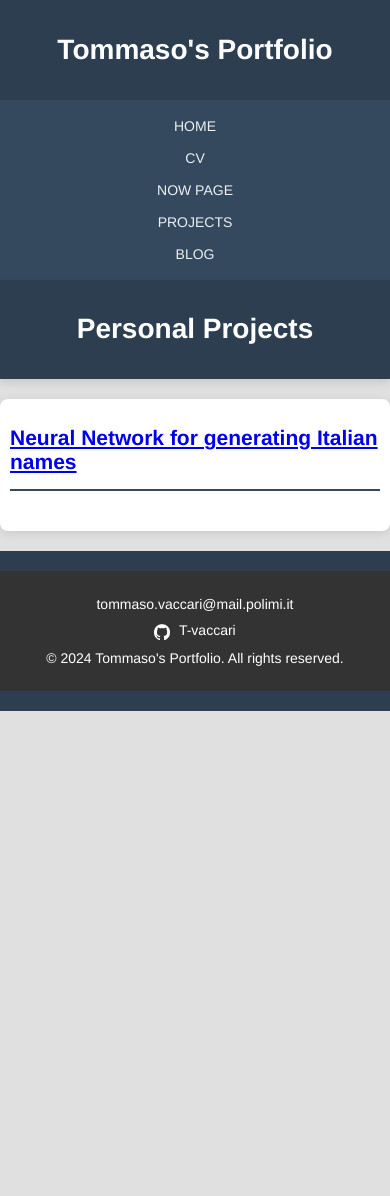
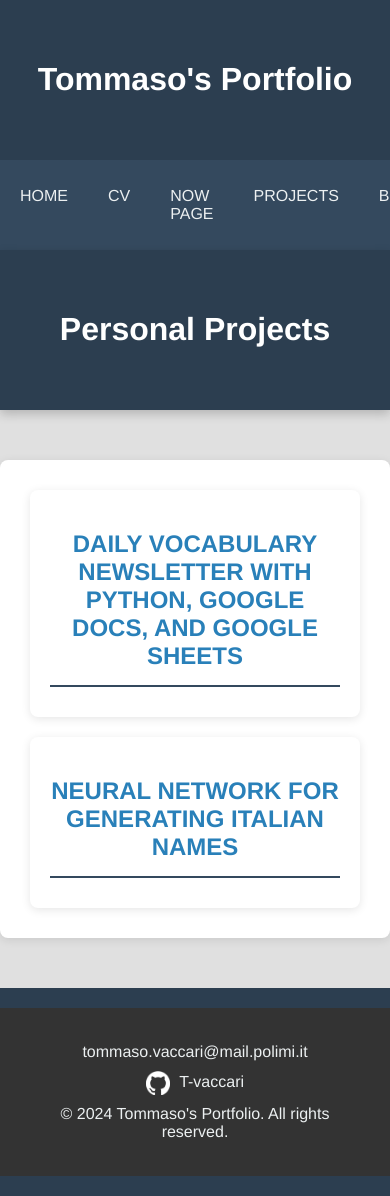
Before and after one commit to T-vaccari/T-vaccari.github.io, a Jekyll site: the page built from pages/projectspage.html, in a window 390 px wide. Built offline with Jekyll 4.4.1, drawn with Linux system fonts in a browser that asks for light colours; before the commit the page ends 900 px from its top, so only the background shows below that.

Commit message:
Modified CSS

```diff
--- /dev/null
+++ b/_projects/newsletter.md
@@ -0,0 +1,6 @@
+---
+title: Daily Vocabulary Newsletter with Python, Google Docs, and Google Sheets
+description: This project aims to build a personal newsletter to learn vocabulary
+link: https://github.com/T-vaccari/VocabularyNewsletter
+layout: project
+---
--- a/assets/styles/main.css
+++ b/assets/styles/main.css
@@ -1,53 +1,140 @@
-/* Base Styles */
-body {
+/* =========================================
+   Base Styles
+   ========================================= */
+
+   body {
     font-family: 'Helvetica Neue', Arial, sans-serif;
     margin: 0;
     padding: 0;
     background-color: #e0e0e0;
     color: #2c3e50;
 }
+
 header {
     background-color: #2c3e50;
     color: #fff;
-    padding: 30px 0;
+    padding: 40px 0;
     text-align: center;
-    box-shadow: 0 4px 8px rgba(0, 0, 0, 0.1);
+    box-shadow: 0 4px 10px rgba(0, 0, 0, 0.2);
 }
+
 nav {
     display: flex;
     justify-content: space-around;
     background-color: #34495e;
     padding: 15px 0;
 }
+
 nav a {
     color: #ecf0f1;
     padding: 12px 20px;
     text-decoration: none;
     text-transform: uppercase;
+    transition: background-color 0.3s ease;
 }
+
 nav a:hover {
     background-color: #2c3e50;
     border-radius: 5px;
 }
+
 section {
     padding: 30px;
     margin: 50px auto;
-    max-width: 1000px;
+    max-width: 1200px;
     background-color: #ffffff;
     box-shadow: 0 2px 10px rgba(0,0,0,0.1);
     border-radius: 8px;
 }
+
+/* =========================================
+   Project Grid
+   ========================================= */
+
+.projects {
+    display: flex;
+    flex-wrap: wrap;
+    gap: 20px;
+    justify-content: space-between;
+}
+
+/* Singolo blocco progetto */
+.project {
+    background-color: #ffffff;
+    box-shadow: 0 2px 10px rgba(0, 0, 0, 0.1);
+    border-radius: 8px;
+    padding: 20px;
+    flex: 1 1 calc(33.333% - 20px); /* 3 colonne */
+    box-sizing: border-box;
+    transition: transform 0.3s ease, box-shadow 0.3s ease;
+    text-align: center;
+}
+
+.project img {
+    max-width: 100%;
+    height: auto;
+    border-radius: 5px;
+    margin-bottom: 15px;
+}
+
+/* Effetto hover sui progetti */
+.project:hover {
+    transform: translateY(-10px);
+    box-shadow: 0 10px 20px rgba(0, 0, 0, 0.2);
+    background-color: #f8f8f8;
+}
+
+.project h2 {
+    font-size: 1.5em;
+    margin-bottom: 10px;
+    color: #2c3e50;
+    text-transform: uppercase;
+}
+
+.project a {
+    text-decoration: none;
+    color: #2980b9;
+    font-weight: bold;
+    transition: color 0.3s ease;
+}
+
+.project a:hover {
+    color: #3498db;
+}
+
+/* =========================================
+   Responsive Design
+   ========================================= */
+
+@media (max-width: 1024px) {
+    .project {
+        flex: 1 1 calc(50% - 20px); /* 2 colonne per schermi medi */
+    }
+}
+
+@media (max-width: 768px) {
+    .project {
+        flex: 1 1 100%; /* 1 colonna per schermi piccoli */
+    }
+}
+
+/* =========================================
+   Typography
+   ========================================= */
+
 .post-title {
-    font-size: 2.0em; /* Adjust the size as needed */
+    font-size: 2.0em;
     color: #2c3e50;
     margin-bottom: 20px;
 }
+
 h2 {
     color: #2c3e50;
     border-bottom: 2px solid #34495e;
     padding-bottom: 15px;
     margin-bottom: 25px;
 }
+
 .profile-pic {
     display: block;
     margin: 30px auto;
@@ -55,18 +142,16 @@ h2 {
     border-radius: 50%;
     box-shadow: 0 2px 10px rgba(0,0,0,0.1);
 }
-.project {
-    margin-bottom: 30px;
-}
-.project img {
-    max-width: 100%;
-    height: auto;
-    border-radius: 5px;
-}
+
+/* =========================================
+   Skills List
+   ========================================= */
+
 .skills ul {
     list-style-type: none;
     padding: 0;
 }
+
 .skills ul li {
     background-color: #f9f9f9;
     margin: 15px 0;
@@ -74,173 +159,131 @@ h2 {
     border-radius: 5px;
     box-shadow: 0 1px 3px rgba(0,0,0,0.1);
 }
+
+/* =========================================
+   Footer
+   ========================================= */
+
 footer {
     text-align: center;
     padding: 20px 0;
     background-color: #2c3e50;
     color: #ecf0f1;
 }
+
 .footer-content {
     text-align: center;
-    color: white;
     background-color: #333;
     padding: 25px;
+    color: #ecf0f1;
 }
+
 .footer-content p {
     margin: 10px 0;
 }
+
 .footer-content a {
-    color: white;
+    color: #ecf0f1;
     text-decoration: none;
+    transition: color 0.3s ease;
 }
+
 .footer-content a:hover {
+    color: #3498db;
     text-decoration: underline;
 }
+
+/* Ridimensiona l'immagine di GitHub nel footer */
 .footer-content .icon {
-    width: 16px;
-    height: 16px;
+    width: 24px; /* Dimensioni più piccole */
+    height: 24px;
     vertical-align: middle;
     margin-right: 5px;
 }
+
+/* =========================================
+   Post Listing
+   ========================================= */
+
 .post-listing {
     text-align: center;
     margin-bottom: 30px;
     padding: 20px 25px;
+    transition: transform 0.3s ease, box-shadow 0.3s ease;
+    background-color: #ffffff;
+    box-shadow: 0 2px 10px rgba(0, 0, 0, 0.1);
+    border-radius: 8px;
 }
+
+/* Animazione su hover per post */
+.post-listing:hover {
+    transform: translateY(-15px);
+    box-shadow: 0 10px 20px rgba(0, 0, 0, 0.2);
+    background-color: #f8f8f8;
+}
+
 .post-listing h2 {
     font-size: 1.75em;
     margin-bottom: 10px;
+    transition: color 0.3s ease;
 }
+
 .post-listing h2 a {
     color: #2c3e50;
     text-decoration: none;
     font-weight: bold;
 }
-/* Horizontal line under the title */
-.post-listing h2:after {
-    content: "";
-    display: inline-block;
-    width: 100%; /* Full width line */
-    height: 1px;
-    background-color: #ddd;
-    margin-top: 15px;
-    margin-bottom: 25px;
+
+.post-listing h2:hover {
+    color: #3498db;
 }
+
+/* =========================================
+   Post Content
+   ========================================= */
+
+/* Riduzione delle dimensioni delle immagini nei post */
 .post-content img {
-    max-width: 90% ; /* Adjust the width as needed */
+    max-width: 90%; /* Riduzione delle dimensioni per una visualizzazione migliore */
     height: auto;
     display: block;
     margin: 0 auto;
-}
-/* Base Styling for Code Blocks */
-.highlight pre {
-    background-color: #282c34; /* Dark background for code blocks */
-    border: 1px solid #444c56; /* Subtle border */
-    border-radius: 5px; /* Rounded corners */
-    padding: 15px; /* Padding around code */
-    overflow: auto; /* Scroll if needed */
-    color: #abb2bf; /* Light text color for code */
-    font-size: 16px; /* Font size */
-    line-height: 1.5; /* Line height for readability */
+    border-radius: 5px;
 }
 
-/* Syntax Highlighting Styles */
-.highlight .k { color: #c678dd; } /* Keywords (e.g., def, class) */
-.highlight .c { color: #5c6370; } /* Comments (e.g., # This is a comment) */
-.highlight .o { color: #56b6c2; } /* Operators (e.g., +, -, *) */
-.highlight .n { color: #d19a66; } /* Numbers (e.g., 42) */
-.highlight .s { color: #98c379; } /* Strings (e.g., "Hello, world!") */
-.highlight .p { color: #e06c75; } /* Punctuation (e.g., (), {}, []) */
-.highlight .m { color: #e5c07b; } /* Methods and Functions (e.g., print) */
-.highlight .d { color: #61afef; } /* Data types (e.g., int, str) */
-.highlight .f { color: #e5c07b; } /* Function names */
-.highlight .nf { color: #e5c07b; } /* Function names */
-.highlight .na { color: #e5c07b; } /* Attribute names */
-.highlight .nt { color: #c678dd; } /* Titles */
-.highlight .l { color: #d19a66; } /* Labels */
-.highlight .b { color: #56b6c2; } /* Built-in functions */
-.highlight .mi { color: #e06c75; } /* Magic methods */
-.highlight .s2 { color: #98c379; } /* Double-quoted strings */
-.highlight .s1 { color: #98c379; } /* Single-quoted strings */
+/* =========================================
+   Code Block Styles
+   ========================================= */
 
-/* Adjustments for smaller screens */
-@media (max-width: 1024px) {
-    /* Styles for tablets and smaller desktop screens */
-    header {
-        padding: 20px 0;
-    }
-    nav {
-        padding: 10px 0;
-    }
-    section {
-        padding: 20px;
-    }
-    .post-title {
-        font-size: 1.8em;
-    }
-    .project img {
-        max-width: 90%;
-    }
+.highlight pre {
+    background-color: #282c34; /* Sfondo scuro per un contrasto migliore */
+    border: 1px solid #333; /* Bordo sottile per definire il blocco */
+    border-radius: 8px; /* Angoli arrotondati più pronunciati */
+    padding: 1.5rem; /* Spazio interno più ampio per una migliore leggibilità */
+    overflow-x: auto;
+    color: #f8f8f2; /* Colore del testo chiaro per una migliore visibilità */
+    font-size: 15px;
+    line-height: 1.6;
+    font-family: 'Source Code Pro', monospace;
+    white-space: pre-wrap; /* Permette l'avvolgimento delle righe lunghe */
+    word-break: break-all; /* Evita che le parole lunghe vengano troncate */
 }
 
-@media (max-width: 768px) {
-    nav {
-        flex-direction: column;
-        align-items: center;
-        padding: 10px 0;
-    }
-
-    nav a {
-        padding: 10px 0;
-        display: block;
-        text-align: center;
-    }
-
-    section {
-        padding: 15px;
-        margin: 30px auto;
-    }
-
-    .post-title {
-        font-size: 1.6em;
-    }
-
-    .project img {
-        max-width: 100%;
-    }
-}
-
-@media (max-width: 480px) {
-    body {
-        font-size: 14px;
-    }
-
-    header {
-        padding: 15px 0;
-    }
-
-    nav a {
-        padding: 8px 0;
-    }
-
-    section {
-        padding: 10px;
-        margin: 20px auto;
-    }
-
-    .post-title {
-        font-size: 1.4em;
-    }
-
-    .project img {
-        max-width: 100%;
-    }
-
-    .footer-content {
-        padding: 15px;
-    }
-
-    .highlight pre {
-        font-size: 14px;
-    }
-}
+/* Evidenziazione della sintassi */
+.highlight .k { color: #ff79c6; } /* Parole chiave più evidenti */
+.highlight .c { color: #6a737d; } /* Commenti più chiari */
+.highlight .o { color: #61afef; } /* Operatori */
+.highlight .n { color: #d8dee9; } /* Numeri */
+.highlight .s { color: #a0ffa3; } /* Stringhe più vivaci */
+.highlight .p { color: #e06c75; } /* Punteggiatura */
+.highlight .m { color: #ffd700; } /* Metodi e Funzioni */
+.highlight .d { color: #61afef; } /* Tipi di dati */
+.highlight .f { color : #ffd700; } /* Nomi delle funzioni */
+.highlight .nf { color:  #ffd700; } /* Nomi delle funzioni */
+.highlight .na { color:  #ffd700; } /* Nomi degli attributi */
+.highlight .nt { color: #ff79c6; } /* Titoli */
+.highlight .l { color: #d8dee9; } /* Etichette */
+.highlight .b { color: #61afef; } /* Funzioni built-in */
+.highlight .mi { color: #e06c75; } /* Metodi magici */
+.highlight .s2 { color: #a0ffa3; } /* Stringhe tra doppi apici */
+.highlight .s1 { color: #a0ffa3; } /* Stringhe tra apici singoli */
--- a/pages/projectspage.html
+++ b/pages/projectspage.html
@@ -1,7 +1,6 @@
 ---
 title: project Page
 layout : default
-
 ---
 
 <header>
@@ -10,13 +9,12 @@ layout : default
     </div>
 </header>
 
-<section class="post">
+
+<section class="projects">
     {% for project in site.projects %}
     <div class="project">
       <h2><a href="{{ project.url }}">{{ project.title }}</a></h2>
-      <!--
-      <p>{{ project.description }}</p>
-      -->
+      <!-- <p>{{ project.description }}</p> Uncomment to show the description -->
     </div>
     {% endfor %}
 </section>
```
Also changed, not shown: 1 other file.
